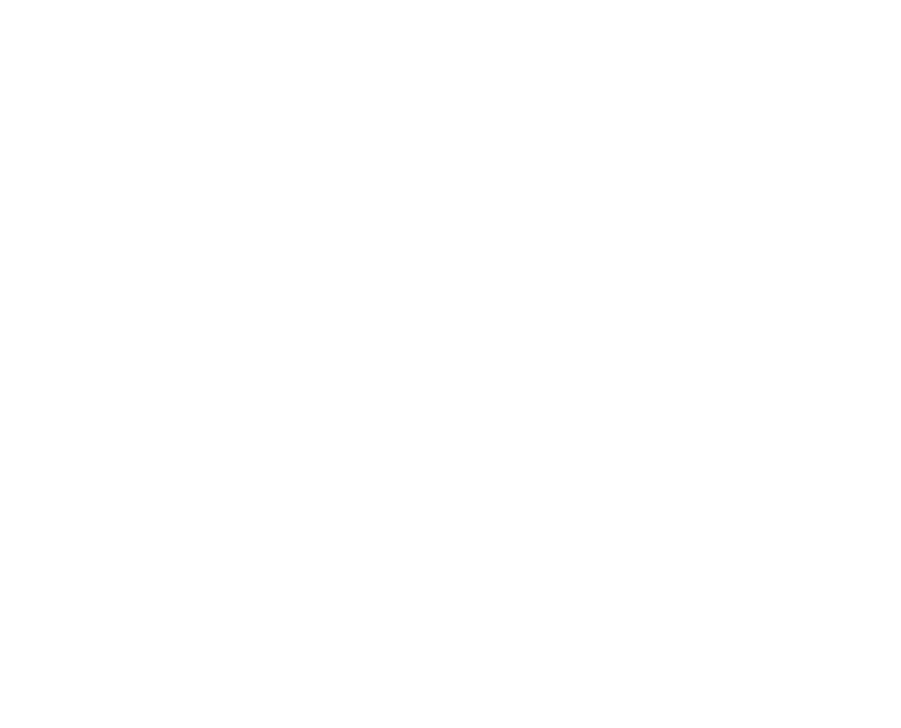
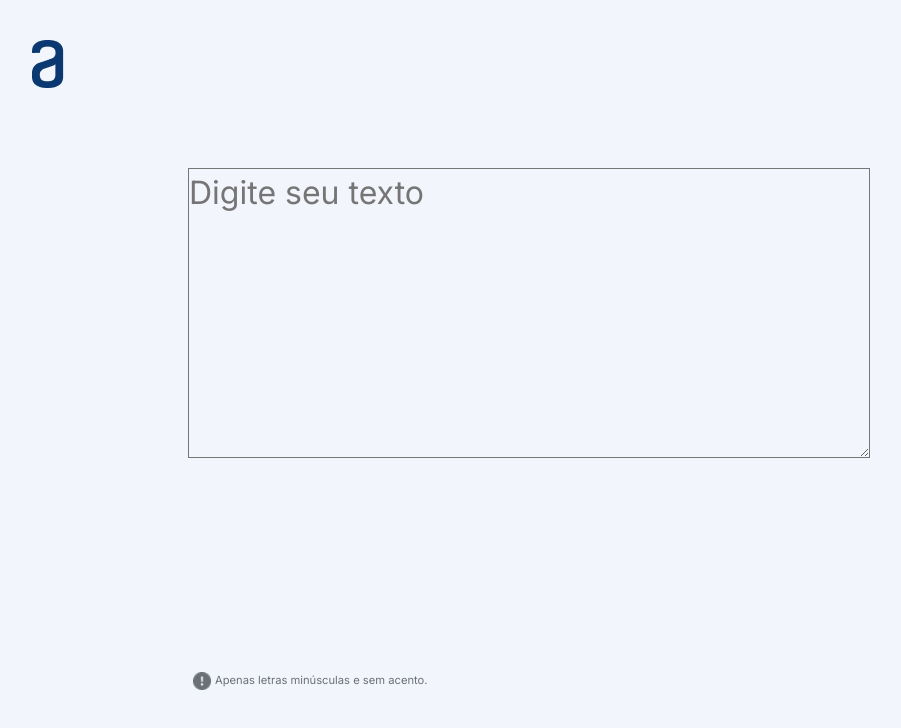
Before and after one commit to ermersonoliveira/challenge-one, a plain HTML site: page index.html in a window 1280 px wide. Shown: the whole page, without its empty margins (52-953 px from the left). Drawn offline with Linux system fonts and the light colour scheme.

Commit message:
div alert text

```diff
--- a/assets/css/styles.css
+++ b/assets/css/styles.css
@@ -0,0 +1,61 @@
+@import url('https://fonts.googleapis.com/css2?family=Inter:wght@100..900&display=swap');
+
+:root {
+    --fonte-primaria: 'Inter', sans-serif;
+
+    --cor-primaria: #F3F5FC;
+    --cor-secundaria: #0A3871;
+    --cor-terciaria: #FFFFFF;
+    --cor-quartenaria: #D8DFE8;
+    --cor-quintenaria: #495057;
+
+}
+
+
+* {
+    margin: 0px;
+    padding: 0px;
+    font-family: var(--fonte-primaria);
+    background-color: var(--cor-primaria);
+}
+
+.logo {
+    width: 7.5rem; /*120px*/
+    height: 3rem; /*48px*/
+    padding: 2.5rem; /*40px*/
+}
+
+.text-input {
+    color: var(--cor-secundaria);
+    font-family: var(--fonte-primaria);
+    font-size: 2rem; /*32px*/
+    font-style: normal;
+    font-weight: 400;
+    line-height: 150%; /*48px*/
+
+    width: 42.5rem; /*680px*/
+    height: 18rem; /*288px*/
+    position: absolute;
+    top: 10.5rem; /*168px*/
+    left: 15rem; /*240px*/
+
+}
+
+.alert-text {
+    width: 244px; /*16 do botão + 28 do texto */
+    height: 18px;
+    color: var(--cor-quintenaria);
+    font-family: var(--fonte-primaria);
+    font-size: 0.7rem; /*12px*/
+    font-style: normal;
+    font-weight: 400;
+    line-height: 150%; /*18px*/
+
+    opacity: 0.8;
+    position: absolute;
+    top: 42rem; /*683px*/
+    left: 15rem; /*240px*/
+
+    display: flex;
+    justify-content: space-evenly;
+}
--- a/index.html
+++ b/index.html
@@ -7,8 +7,24 @@
     <link rel="stylesheet" href="./assets/css/styles.css">
 </head>
 <body>
-    <header></header>
-    <main></main>
+    <header>
+        <img class="logo" src="./assets/img/Logo.png" alt="Logo da Alura">
+    </header>
+    <main>
+        <section>
+            <textarea class="text-input" placeholder="Digite seu texto" cols="30" rows="10"></textarea>
+
+            <div class="alert-text">
+                <img src="./assets/img/bi_exclamation-circle-fill.png" alt="Ícone de Alerta!">
+                <label for="">Apenas letras minúsculas e sem acento.</label>
+            </div>
+
+            <div class="botoes">
+
+            </div>
+
+        </section>
+    </main>
     <footer></footer>
 </body>
 </html>
```
